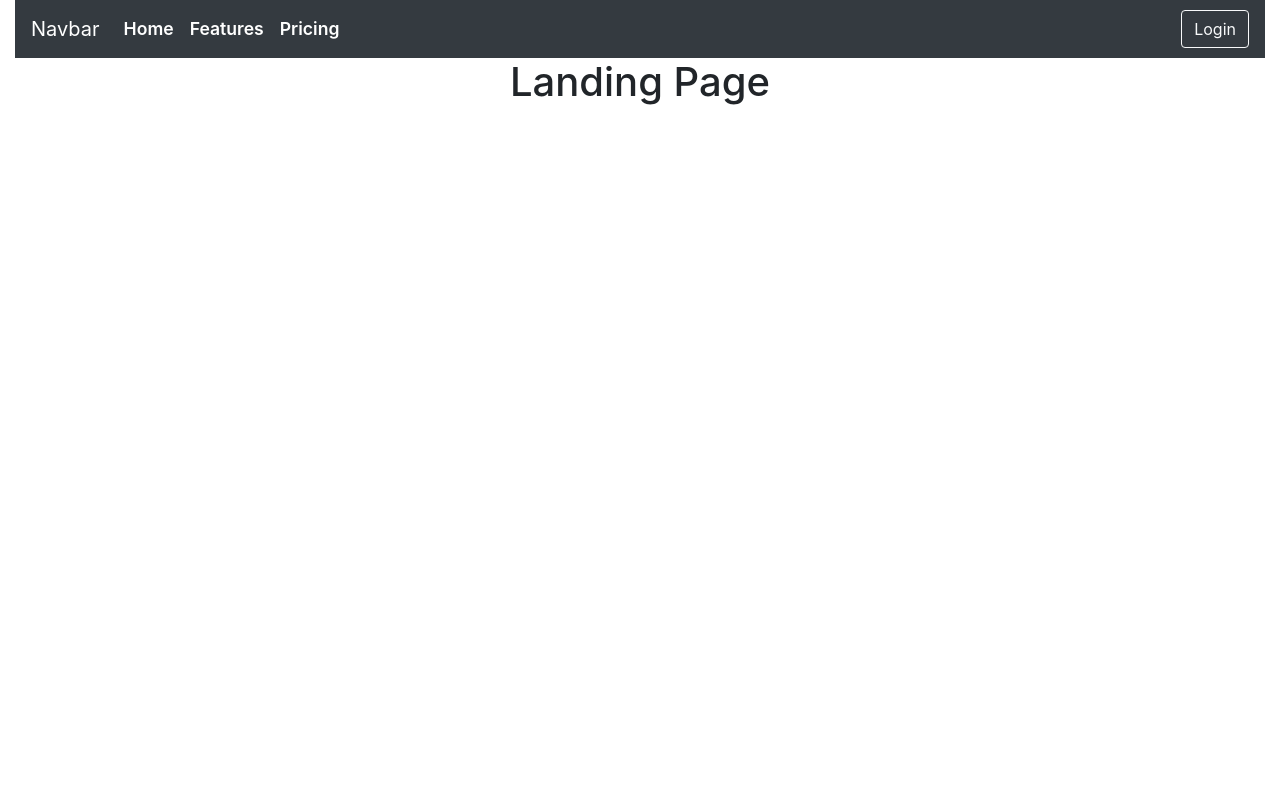
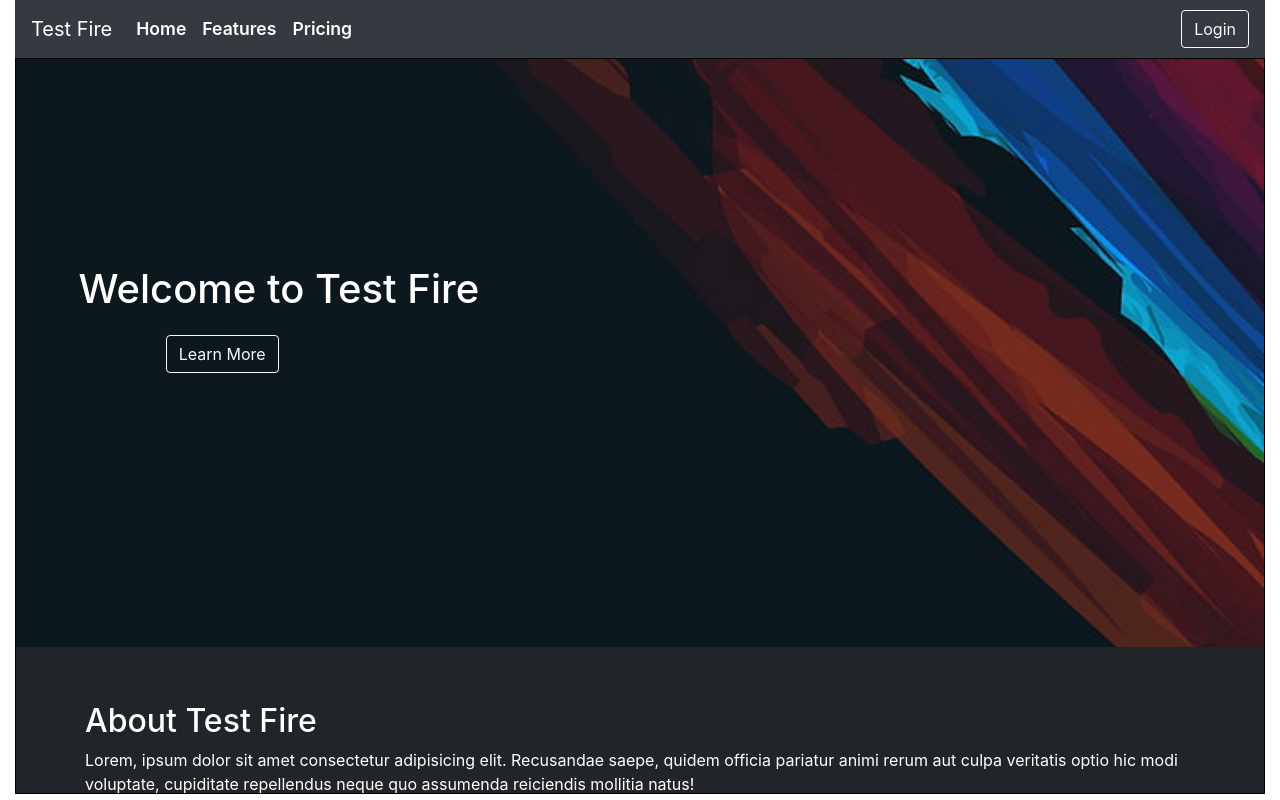
Before and after one commit to ddonjuan/react_auth_test, a React (Create React App) app: page / in a window 1280 px wide. Built offline with nearby package versions, Linux system fonts and the light colour scheme; no server answers.

Commit message:
finshed adding style and dummy text to landing page

```diff
--- a/src/components/landing_page/landingPage.js
+++ b/src/components/landing_page/landingPage.js
@@ -1,16 +1,46 @@
-import React, {Component} from 'react';
-import {Link, withRouter} from 'react-router-dom';
+import React, { Component } from 'react';
+import { Link, withRouter } from 'react-router-dom';
+import "../../stylesheets/landing_page/landing_page.css";
 
-class LandingPage extends Component{
-    constructor(props){
+class LandingPage extends Component {
+    constructor(props) {
         super(props);
 
     }
 
-    render(){
-        return(
-            <div>
-                <h1>Landing Page</h1>
+    render() {
+        return (
+            <div className="landing-container">
+                <div className="landing-pic">
+                    <h1>Welcome to Test Fire</h1>
+                    <button className="btn btn-outline-light">Learn More</button>
+                </div>
+                <div id="landing-content" className="container">
+                    <div id="about">
+                        <h2>About Test Fire</h2>
+                        <p>Lorem, ipsum dolor sit amet consectetur adipisicing elit.
+                            Recusandae saepe, quidem officia pariatur animi rerum aut culpa
+                            veritatis optio hic modi voluptate, cupiditate repellendus neque quo
+                            assumenda reiciendis mollitia natus!
+                        </p>
+                        <p>Lorem, ipsum dolor sit amet consectetur adipisicing elit.
+                            Recusandae saepe, quidem officia pariatur animi rerum aut culpa
+                            veritatis optio hic modi voluptate, cupiditate repellendus neque quo
+                            assumenda reiciendis mollitia natus!
+                        </p>
+                        <p>Lorem, ipsum dolor sit amet consectetur adipisicing elit.
+                            Recusandae saepe, quidem officia pariatur animi rerum aut culpa
+                            veritatis optio hic modi voluptate, cupiditate repellendus neque quo
+                            assumenda reiciendis mollitia natus!
+                        </p>
+                        <p>Lorem, ipsum dolor sit amet consectetur adipisicing elit.
+                            Recusandae saepe, quidem officia pariatur animi rerum aut culpa
+                            veritatis optio hic modi voluptate, cupiditate repellendus neque quo
+                            assumenda reiciendis mollitia natus!
+                        </p>
+                    </div>
+                </div>
+
             </div>
         )
     }
--- a/src/components/navigation_bars/landing-navbar.js
+++ b/src/components/navigation_bars/landing-navbar.js
@@ -10,13 +10,13 @@ class LandingNavbar extends Component {
     render() {
         return (
             <nav className="navbar navbar-expand-sm navbar-expand-md navbar-expand-lg navbar-dark bg-dark">
-                <Link className="navbar-brand" to="/">Navbar</Link>
+                <Link id="nav-brand" className="navbar-brand" to="/">Test Fire</Link>
                 <button className="navbar-toggler" type="button" data-toggle="collapse" data-target="#navbarNavAltMarkup" aria-controls="navbarNavAltMarkup" aria-expanded="false" aria-label="Toggle navigation">
                     <span className="navbar-toggler-icon"></span>
                 </button>
                 <div className="collapse navbar-collapse" id="navbarNavAltMarkup">
                     <div className="navbar-nav">
-                        <a className="nav-item nav-link active" href="#">Home</a>
+                        <a className="nav-item nav-link active" href="#about">Home</a>
                         <a className="nav-item nav-link" href="#">Features</a>
                         <a className="nav-item nav-link" href="#">Pricing</a>
                     </div>
--- a/src/stylesheets/App.css
+++ b/src/stylesheets/App.css
@@ -1,3 +1,4 @@
 .App {
-  text-align: center;
+  height: 100vh;
+  width: 100vw;
 }
--- /dev/null
+++ b/src/stylesheets/landing_page/landing_page.css
@@ -0,0 +1,38 @@
+.landing-container{
+    height: 92%;
+    width: 100%;
+    overflow-y: auto;
+    border: 1px solid black;
+    background-color: #212529;
+
+}
+.landing-pic{
+    position: relative;
+    height: 80%;
+    width: 100%;
+    background-image: url("../../images/fire_start_landing_pic.jpg");
+    background-repeat: no-repeat;
+    background-size: cover;
+    /* background-position: center; */
+}
+.landing-pic > h1{
+    z-index: 2;
+    position: absolute;
+    top: 35%;
+    left: 5%;
+    color: white;
+}
+.landing-pic > button{
+    z-index: 2;
+    position: absolute;
+    top: 47%;
+    left: 12%;
+}
+#landing-content{
+    height: 50%;
+    width: 100%;
+}
+#about{
+    margin-top: 5%;
+    color: white;
+}
```
Also changed, not shown: src/App.js (+0 -11 lines), src/components/auth_pages/create-account.js (+0 -33 lines), src/components/auth_pages/password-reset.js (+0 -12 lines), src/components/auth_pages/sign-in.js (+0 -16 lines), src/images/fire_start_landing_pic.jpg (added).
